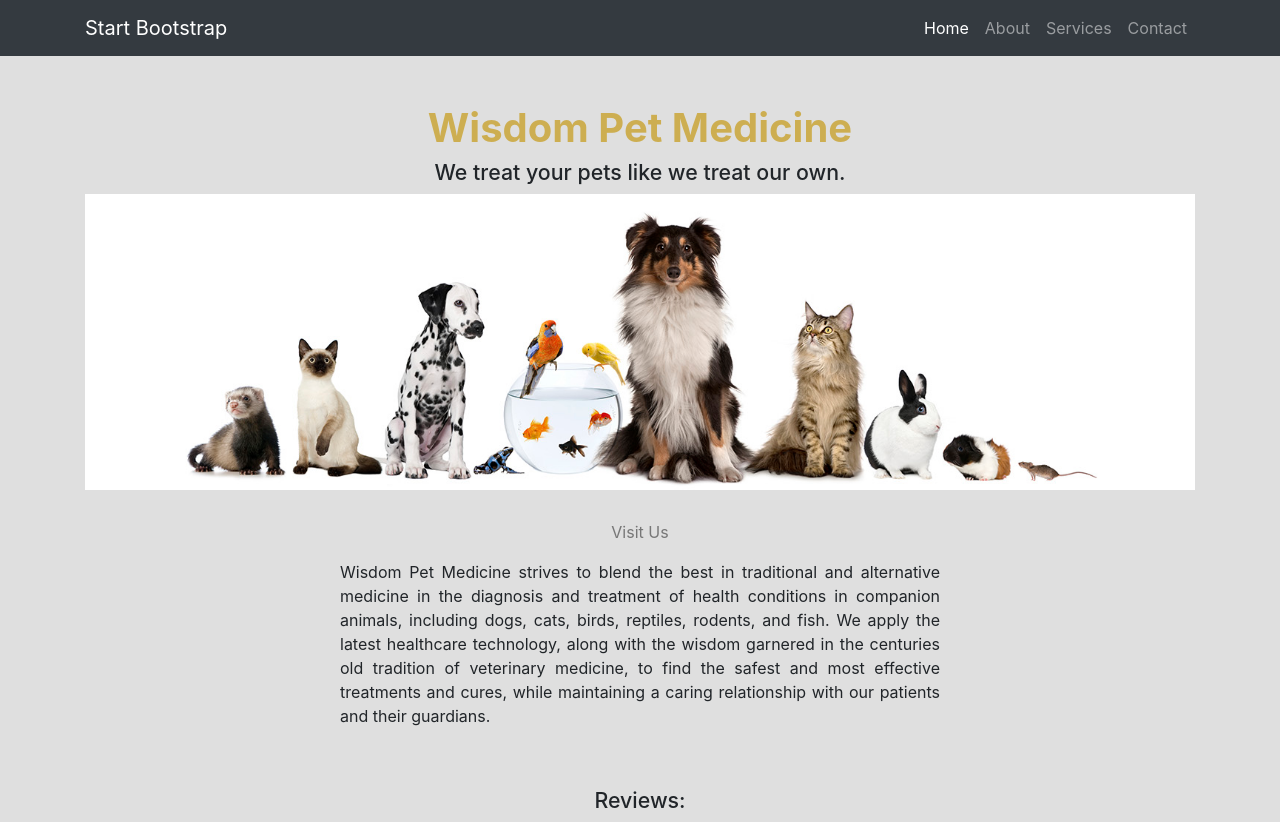
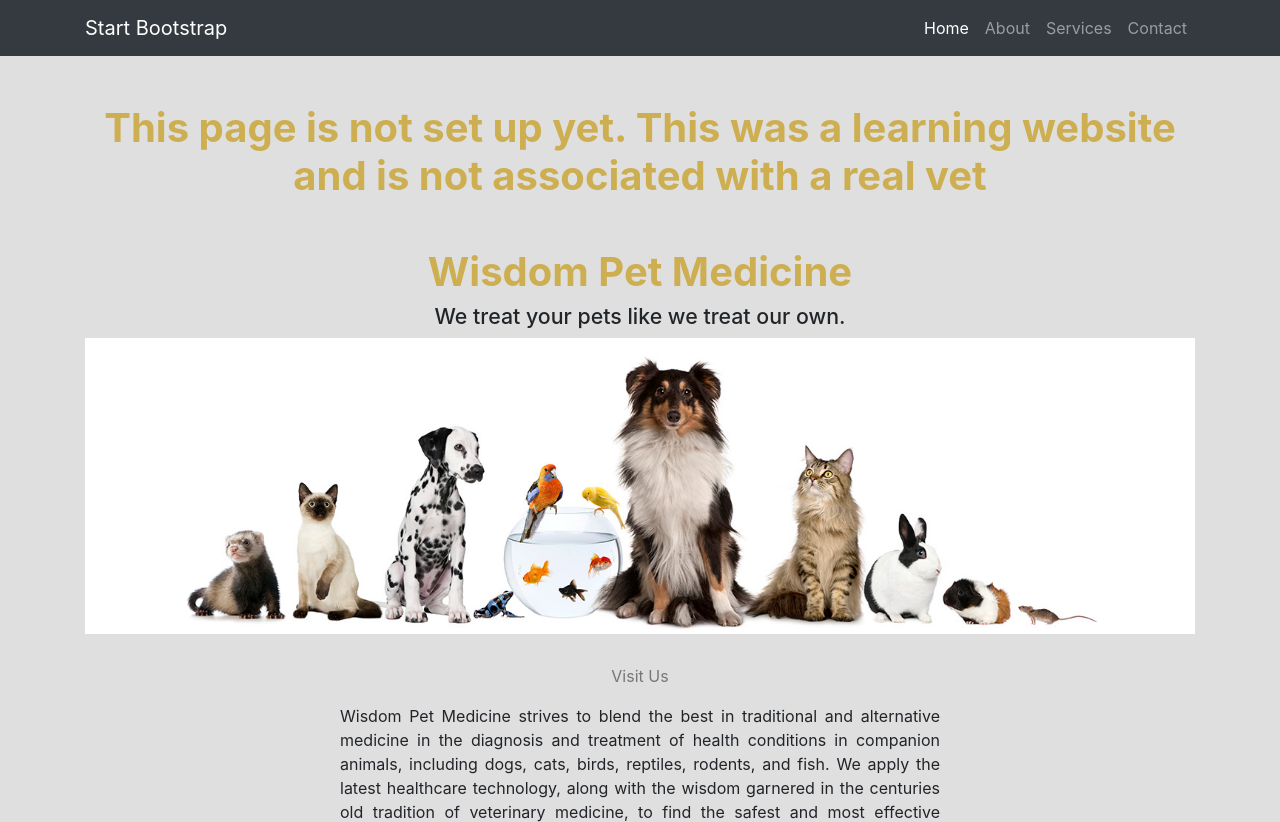
Before and after one commit to CtrlAltCodeJosh/wisdom-pets, a website: page index.html in a window 1280 px wide. Shown: the top 822 px of the page. Drawn offline with Linux system fonts and the light colour scheme.

Commit message:
Update index.html

```diff
--- a/index.html
+++ b/index.html
@@ -51,6 +51,7 @@
   <div class="container">
     <div class="row">
       <div class="col-lg-12 text-center">
+	      <h1 class="mt-5" style="color:#cdae51; font-weight:bold;">This page is not set up yet.  This was a learning website and is not associated with a real vet</h1>
         <h1 class="mt-5" style="color:#cdae51; font-weight:bold;">Wisdom Pet Medicine</h1>
         <h2 style="font-size:16pt;">We treat your pets like we treat our own.</h2>
           <img src="./images/all-animals.jpg" style='width:100%'>
```
